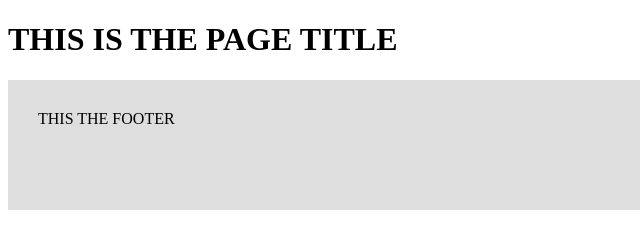
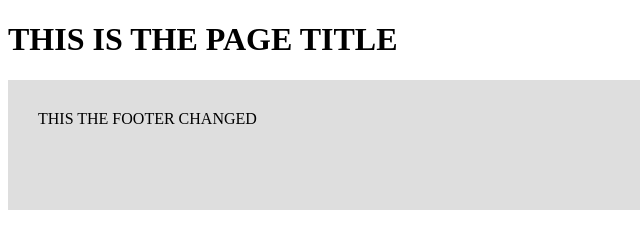
Before and after one commit to ssemugenyi/Git-Basic, a plain HTML site: page index.html in a window 1280 px wide. Shown: the full height of the page, 0-640 px from the left. Drawn offline with Linux system fonts and the light colour scheme.

```diff
--- a/index.html
+++ b/index.html
@@ -16,7 +16,7 @@
 
 <footer>
     <div class="footer">
-        <div>THIS THE FOOTER</div>
+        <div>THIS THE FOOTER CHANGED</div>
     </div>
 </footer>
 </body>
```
Also changed, not shown: 1 other file.
